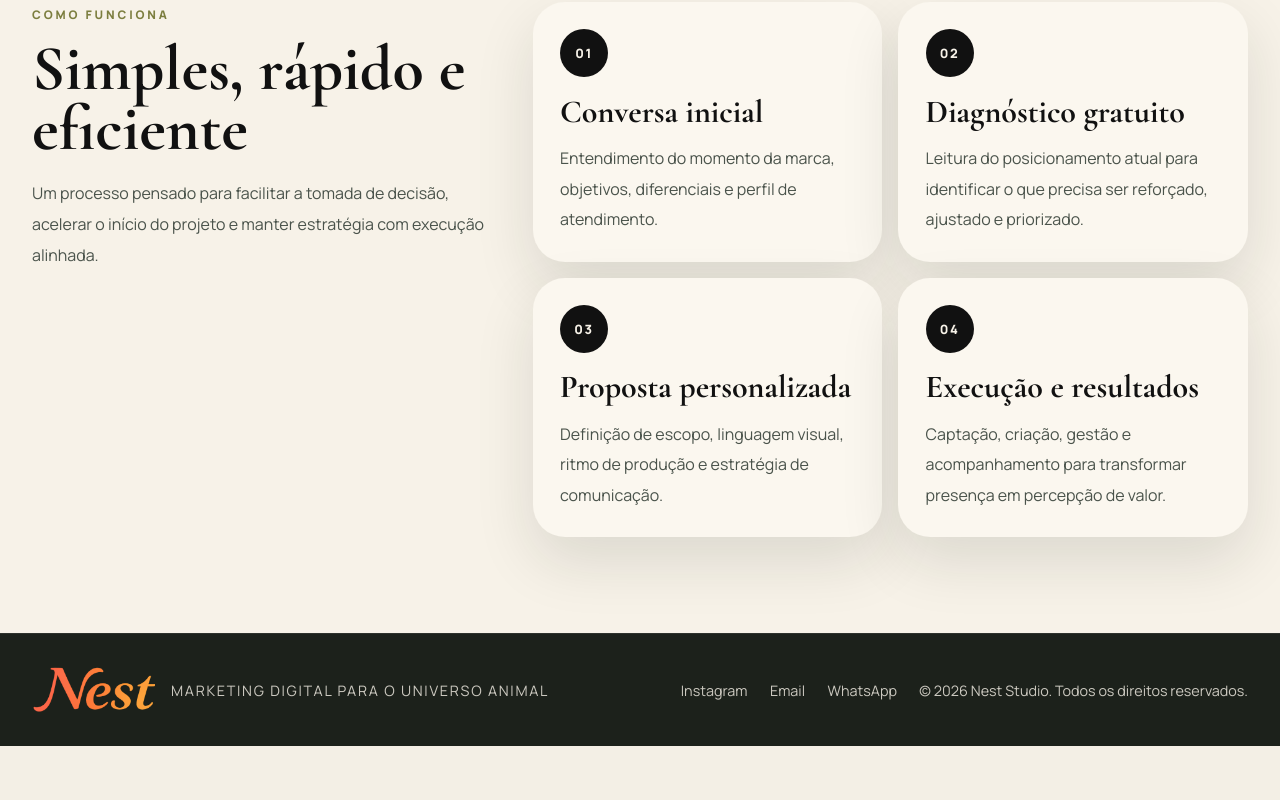
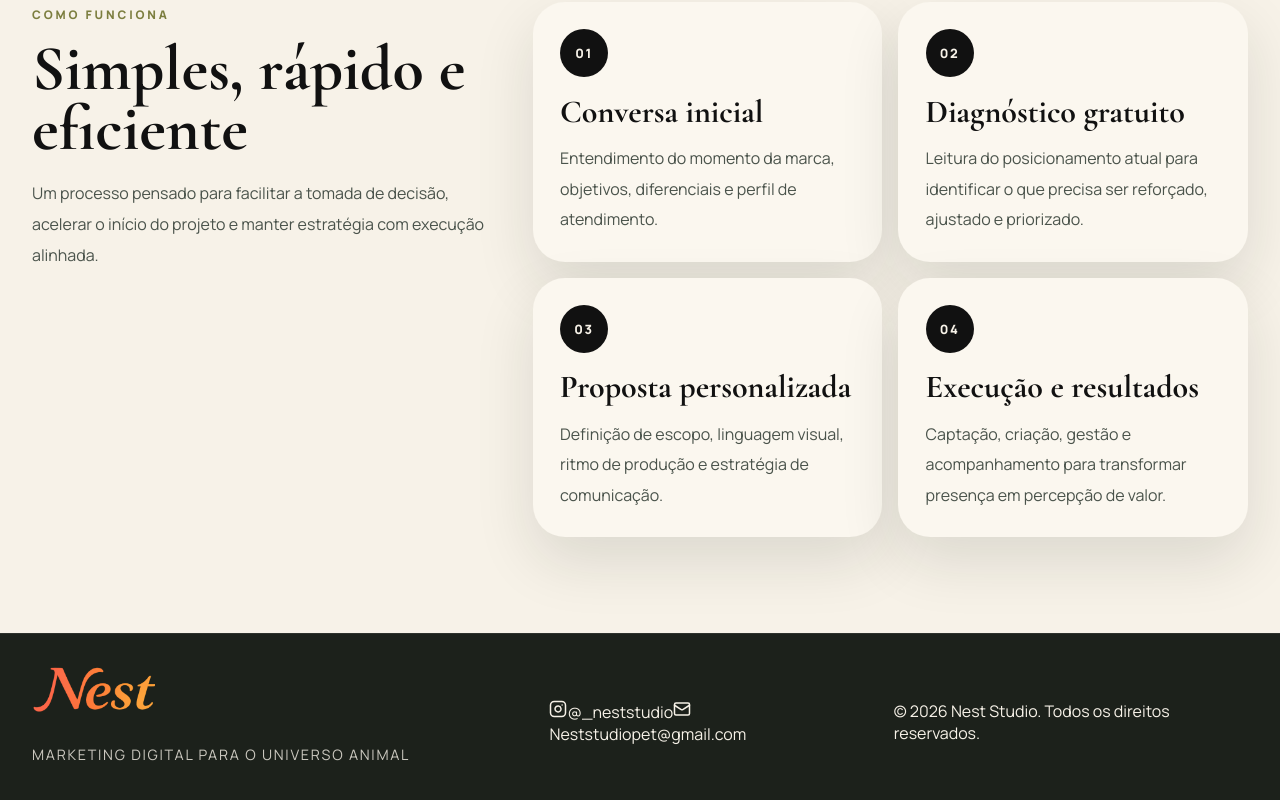
Before and after one commit to Wallaceoll/Nest-Studio-Vercel, a React (Vite) app: page / in a window 1280 px wide. Shown: the part 7414-8214 px from the top of the page. Before the commit the page ends 8160 px from the top, so only its background shows below. Built offline with nearby package versions, Linux system fonts and the light colour scheme.

Commit message:
atualização de dados no rodapé

```diff
--- a/src/App.tsx
+++ b/src/App.tsx
@@ -715,14 +715,17 @@ export default function App() {
             <img src={assets.logo} alt="Nest Studio" className="brand-logo-footer" />
             <p>Marketing digital para o universo animal</p>
           </div>
-          <div className="footer-links">
-            <a href={instagramUrl} target="_blank" rel="noreferrer">
-              Instagram
+          <div className="footer-contact-links">
+            <a href={instagramUrl} target="_blank" rel="noreferrer" className="footer-contact-item">
+              <Instagram size={18} />
+              <span>@_neststudio</span>
             </a>
-            <a href={emailUrl}>Email</a>
-            <a href={whatsappUrl} target="_blank" rel="noreferrer">
-              WhatsApp
+            <a href={emailUrl} className="footer-contact-item">
+              <Mail size={18} />
+              <span>Neststudiopet@gmail.com</span>
             </a>
+          </div>
+          <div className="footer-copyright">
             <span>© 2026 Nest Studio. Todos os direitos reservados.</span>
           </div>
         </div>
```
